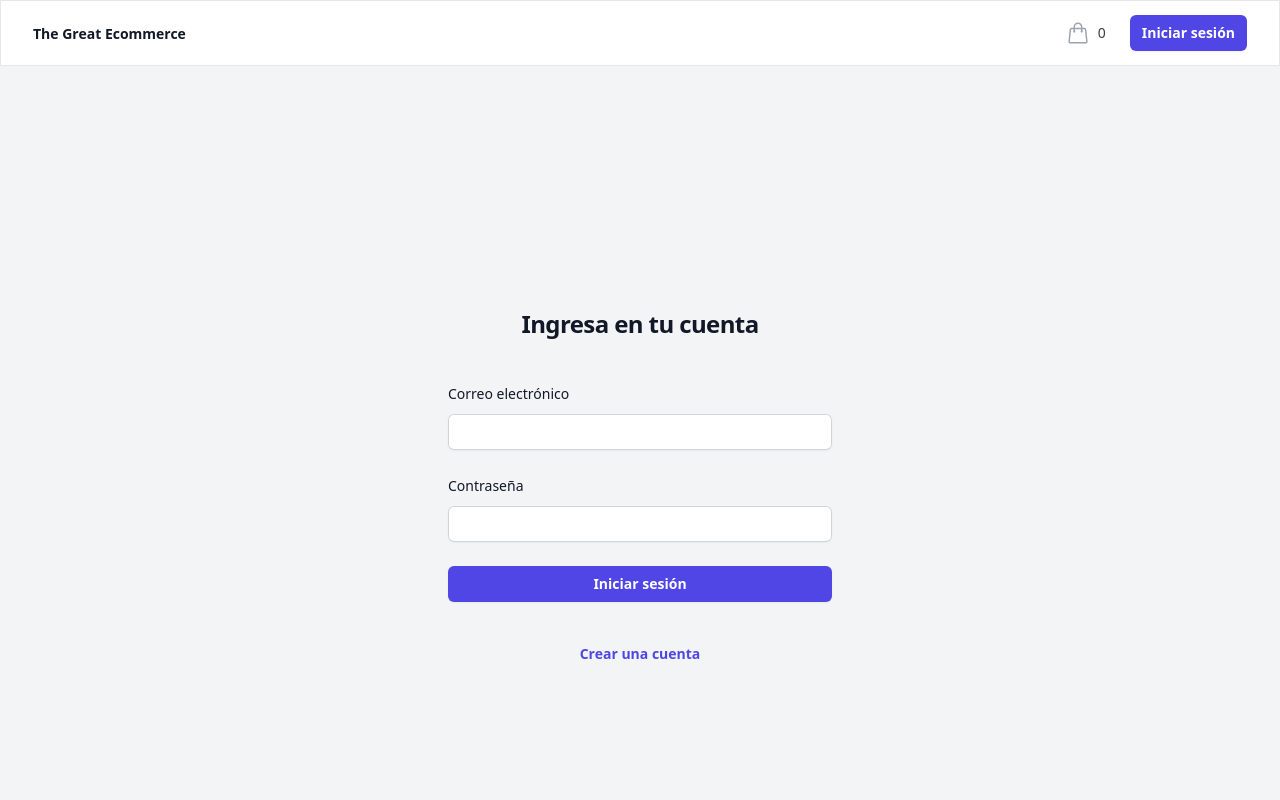
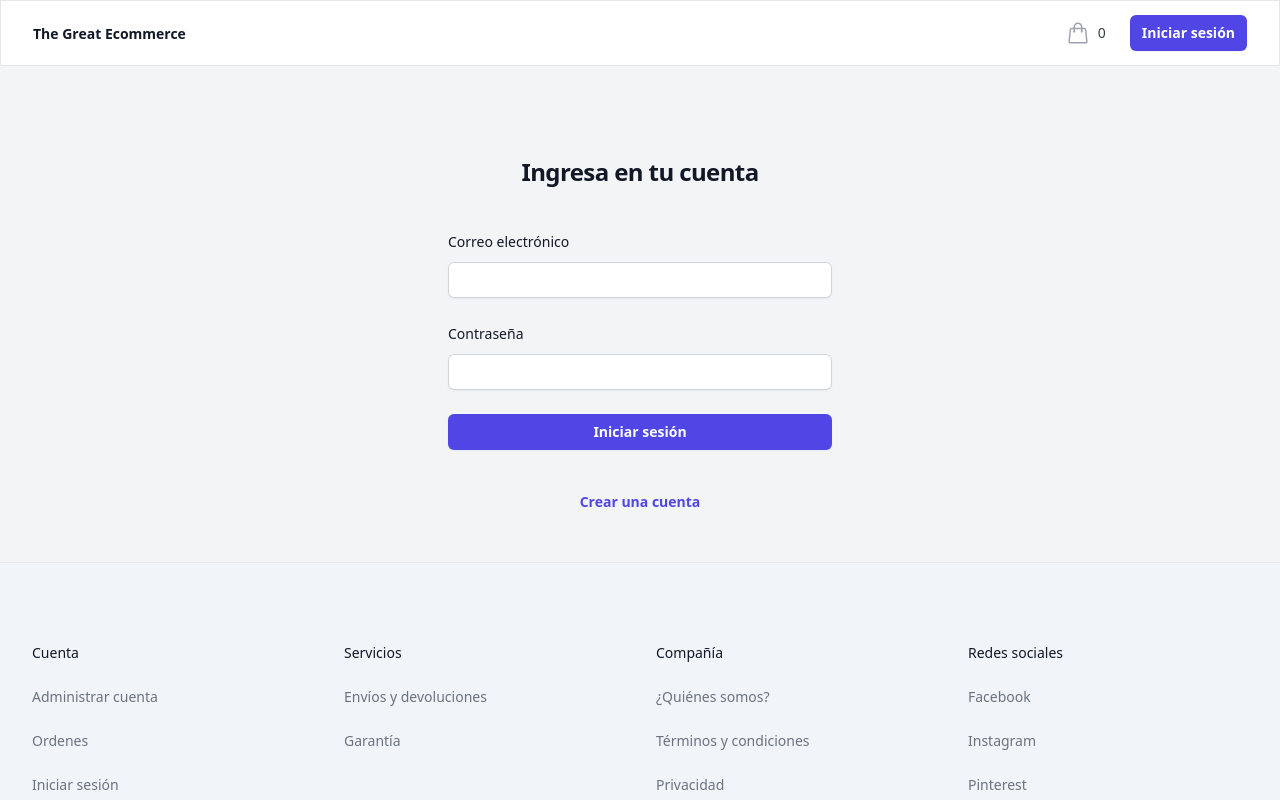
Before and after one commit to Pool2004/TheGreatEcommerce---Front, a Next.js app: page /backoffice in a window 1280 px wide. Shown: the top 800 px of the page. Built offline with nearby package versions, Linux system fonts and the light colour scheme.

Commit message:
Fix: login problems

```diff
--- a/src/app/backoffice/Login.jsx
+++ b/src/app/backoffice/Login.jsx
@@ -46,7 +46,7 @@
   };
 
   return (
-    <div className="flex min-h-full flex-col justify-center px-6 py-12 lg:px-8">
+    <div className="flex flex-col justify-center px-6 py-12 lg:px-8">
       <div className="sm:mx-auto sm:w-full sm:max-w-sm">
         <h2 className="mt-10 text-center text-2xl font-bold leading-9 tracking-tight text-gray-900">
           Ingresa en tu cuenta
```
